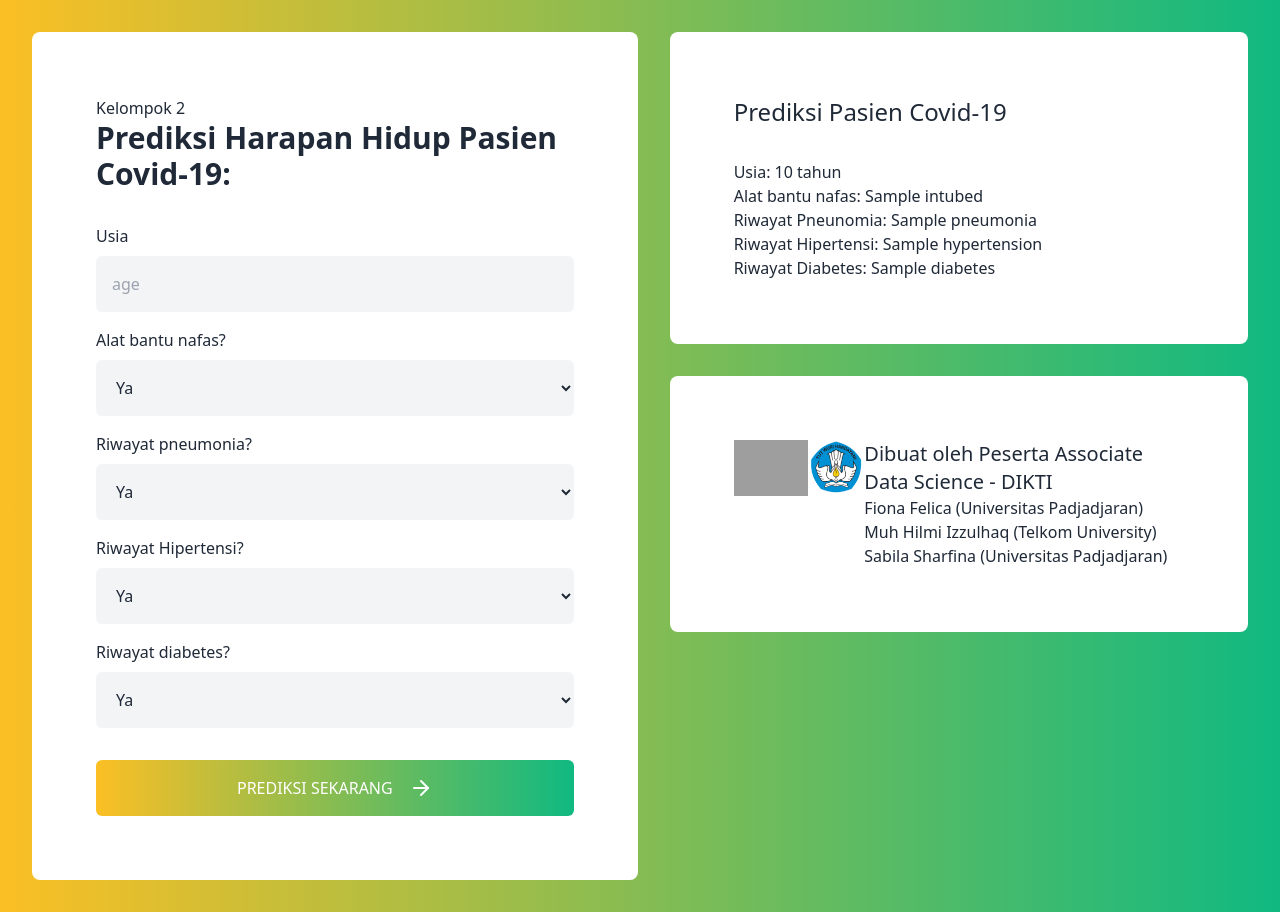
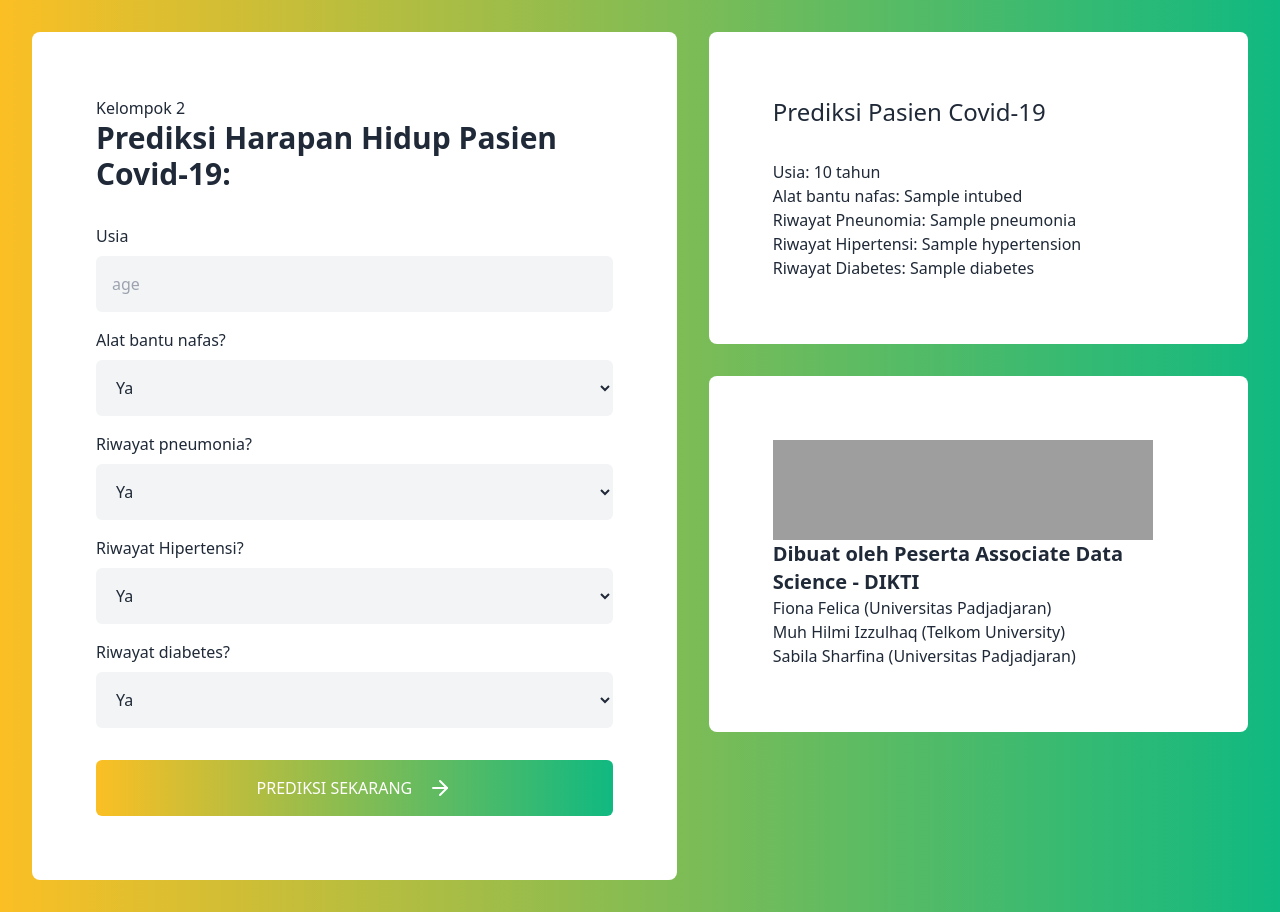
Before and after one commit to muh-hilmi/dts-covid-prediction, a Flask app: template templates/index.html in a window 1280 px wide. Run offline with Flask 2, Linux system fonts and the light colour scheme; the template is opened without the code that fills it: most values are stand-ins (such as "Sample title", 1, 10 or a date in 2020); parts of the project's set-up code (start-up, migrations or seed data) failed here and were passed over; grey boxes are pictures that could not be loaded.

Commit message:
Update index.html

```diff
--- a/templates/index.html
+++ b/templates/index.html
@@ -8,9 +8,17 @@
             href="https://unpkg.com/tailwindcss@^2/dist/tailwind.min.css"
             rel="stylesheet"
         />
-	<link rel="icon" href="logo-dikti.png">
+	<link rel="icon" href="https://public.spadadikti.id/assets/img/logo-kemendikbuddikti.svg">
         <title>Aplikasi Prediksi Pasien Covid-19</title>
     </head>
+    <style>
+        .row{
+            display: flex;
+        }
+        .row{
+            flex: 50%;
+        }
+    </style>
     <body
         class="
             flex flex-col
@@ -142,23 +150,27 @@
                     <p>Riwayat Diabetes: {{ diabetes }}</p>
                 </div>
             </div>
-            <div class="flex justify-around bg-white p-16 rounded-lg mt-8">
+            <div class="bg-white p-16 rounded-lg mt-8">
+                <div class="row">
                 <img
-                    class="h-14 md:h-18"
-                    src="https://kaswanto.staff.ipb.ac.id/files/2021/05/LogoKampusMerdekaBlog-768x409.png"
+                    class="h-24 md:h-28"
+                    style="border:0px; width:180px; height:100px;"
+                    src="http://fe.mercubuana-yogya.ac.id/wp-content/uploads/2021/08/Screen-Shot-2020-09-30-at-23.26.54.png"
                     alt="logo-kampusmerdeka"
                 />
                 <img
-                    class="h-14 md:h-18"
-                    src="logo-dikti.png"
+                    class="h-24 md:h-28"
+                    style="border:0px; width:200px; height:100px;"
+                    src="https://public.spadadikti.id/assets/img/logo-kemendikbuddikti.svg"
                     alt="logo-dikti"
                 />
-		<div>
-		<h6 class="text-xl">Dibuat oleh Peserta Associate Data Science - DIKTI</h6>
-		<p>Fiona Felica (Universitas Padjadjaran)</p>
-		<p>Muh Hilmi Izzulhaq (Telkom University)</p>
-		<p>Sabila Sharfina (Universitas Padjadjaran)</p>
-		</div>
+                </div>
+		        <div>
+		            <h6 class="text-xl font-bold">Dibuat oleh Peserta Associate Data Science - DIKTI</h6>
+		            <p>Fiona Felica (Universitas Padjadjaran)</p>
+		            <p>Muh Hilmi Izzulhaq (Telkom University)</p>
+		            <p>Sabila Sharfina (Universitas Padjadjaran)</p>
+		        </div>
             </div>
         </section>
     </body>
```
